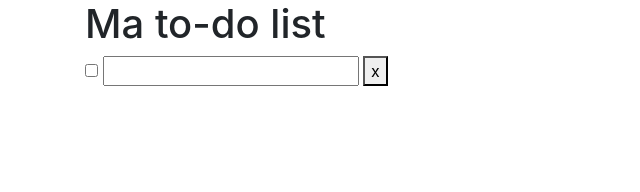
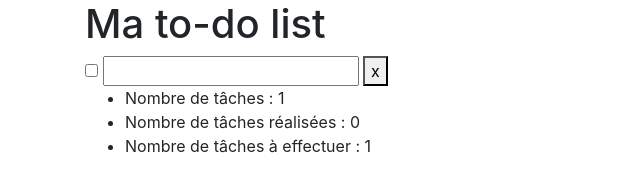
Before and after one commit to ysalamone/2020_exo_vue_todo, a plain HTML site: page index.html in a window 1280 px wide. Shown: the whole page, without its empty margins (0-640 px from the left). Drawn offline with nearby package versions, Linux system fonts and the light colour scheme.

Commit message:
stats de la to-do list et propriétés computed

```diff
--- a/index.html
+++ b/index.html
@@ -17,6 +17,11 @@
         <input type="text" v-model="tache.lib" @keyup.enter="ajouterLigne()"/>
         <button @click="supprimerLigne(nLigne)">x</button>
     </div>
+    <ul>
+        <li>Nombre de tâches : {{ nbTaches }}</li>
+        <li>Nombre de tâches réalisées : {{ nbDone }}</li>
+        <li>Nombre de tâches à effectuer : {{ nbToDo }}</li>
+    </ul>
 </div>
 
 </body>
@@ -40,6 +45,18 @@
                     this.ajouterLigne();
             }
         },
+        computed: {
+            nbTaches() {
+                return this.taches.length;
+            },
+            nbDone() {
+                let tabDone = this.taches.filter((tache) => tache.checked);
+                return tabDone.length;
+            },
+            nbToDo() {
+                return this.nbTaches - this.nbDone;
+            }
+        },
         mounted() {
             if (localStorage.taches) {
                 this.taches = JSON.parse(localStorage.getItem('taches'));
```
